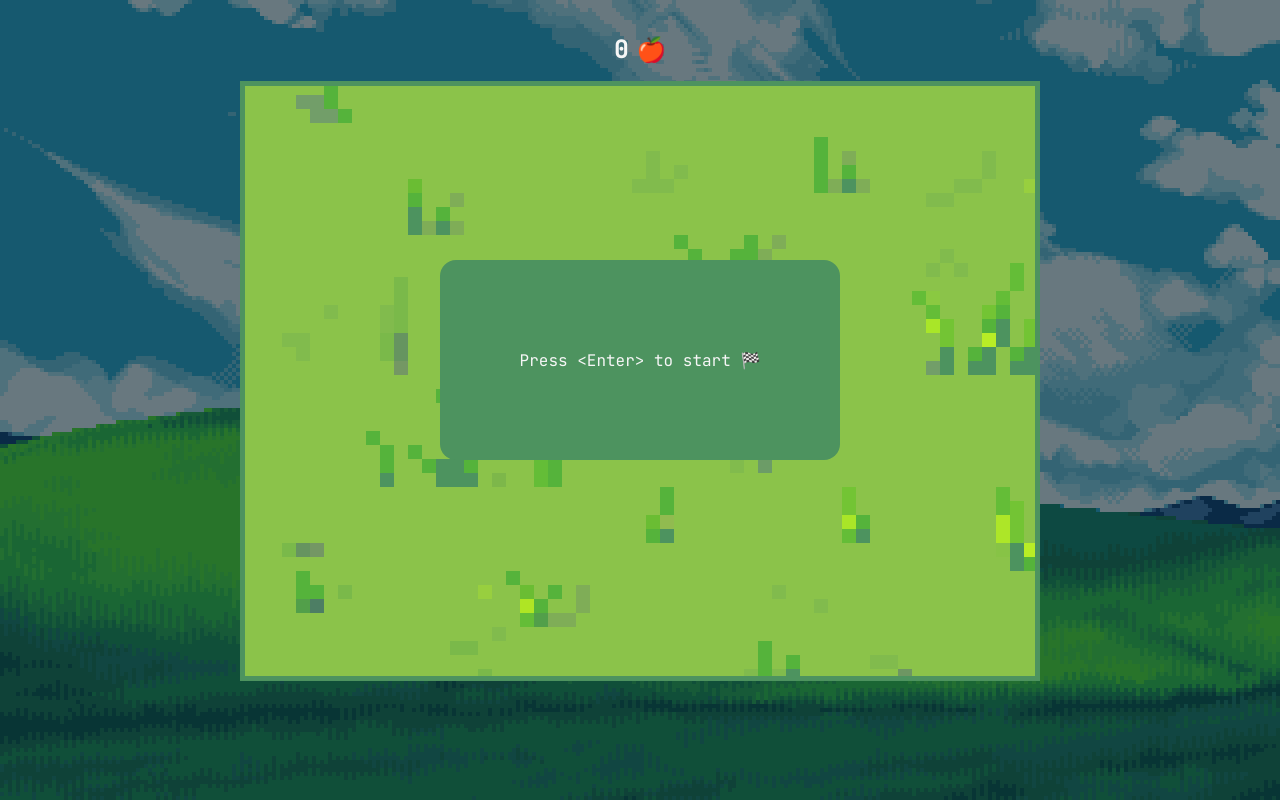
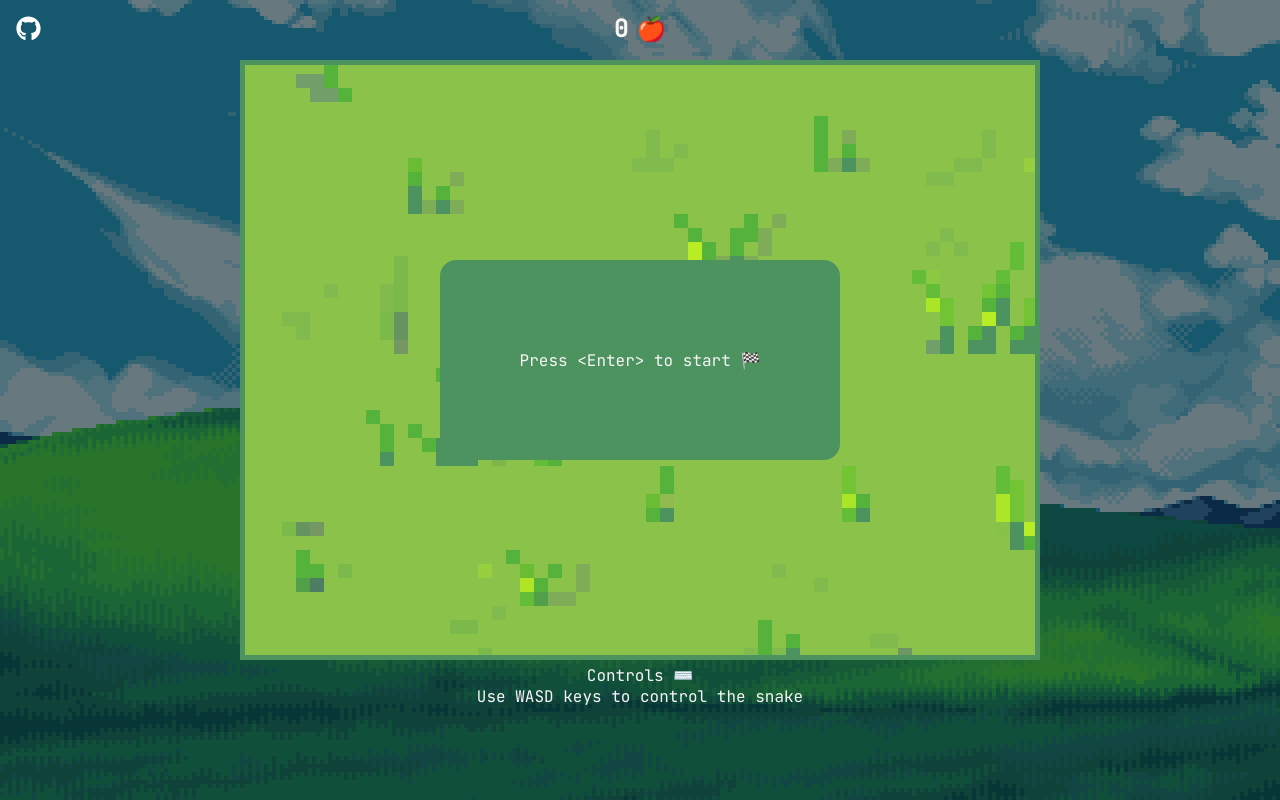
Before and after one commit to mstarski/snake, a website: page static/index.html in a window 1280 px wide. Drawn offline with Linux system fonts and the light colour scheme.

Commit message:
feature: Added og:image, credits, improved styling

```diff
--- a/static/index.html
+++ b/static/index.html
@@ -6,9 +6,21 @@
 
     <link rel="stylesheet" href="style.css" />
     <script src="https://livejs.com/live.js"></script>
+
+    <meta property="og:title" content="A Snake Game" />
+    <meta
+      property="og:image"
+      content="https://html-snake.s3.eu-west-1.amazonaws.com/og-image.jpg"
+    />
   </head>
   <body>
     <div class="background"></div>
+    <aside class="credits">
+      <a class="link" href="https://github.com/mstarski/snake">
+        <img class="link__icon" src="gfx/github.svg" />
+      </a>
+    </aside>
+
     <main class="container center">
       <section class="scoreboard">
         <p id="score" class="score">0</p>
@@ -19,7 +31,18 @@
         <p>Press &lt;Enter&gt; to start 🏁</p>
       </div>
 
-      <canvas id="game" />
+      <canvas id="game"></canvas>
+
+      <section class="instructions">
+        Controls ⌨️
+        <p>Use WASD keys to control the snake</p>
+      </section>
+
+      <!-- importmap polyfill -->
+      <script
+        async
+        src="https://ga.jspm.io/npm:es-module-shims@1.7.3/dist/es-module-shims.js"
+      ></script>
 
       <script type="importmap">
         {
--- a/static/style.css
+++ b/static/style.css
@@ -9,6 +9,23 @@ body {
   height: 100vh;
   position: relative;
   color: #f6f6f6;
+}
+
+.credits {
+  position: absolute;
+  top: 16px;
+  left: 16px;
+}
+
+.link {
+  display: block;
+  width: 25px;
+  height: 25px;
+}
+
+.link__icon {
+  width: 100%;
+  height: 100%;
 }
 
 .center {
@@ -53,3 +70,7 @@ body {
   background: #4d935f;
   border-radius: 16px;
 }
+
+.instructions {
+  text-align: center;
+}
```
Also changed, not shown: static/gfx/github.svg (added), static/gfx/og-image.jpg (added).
